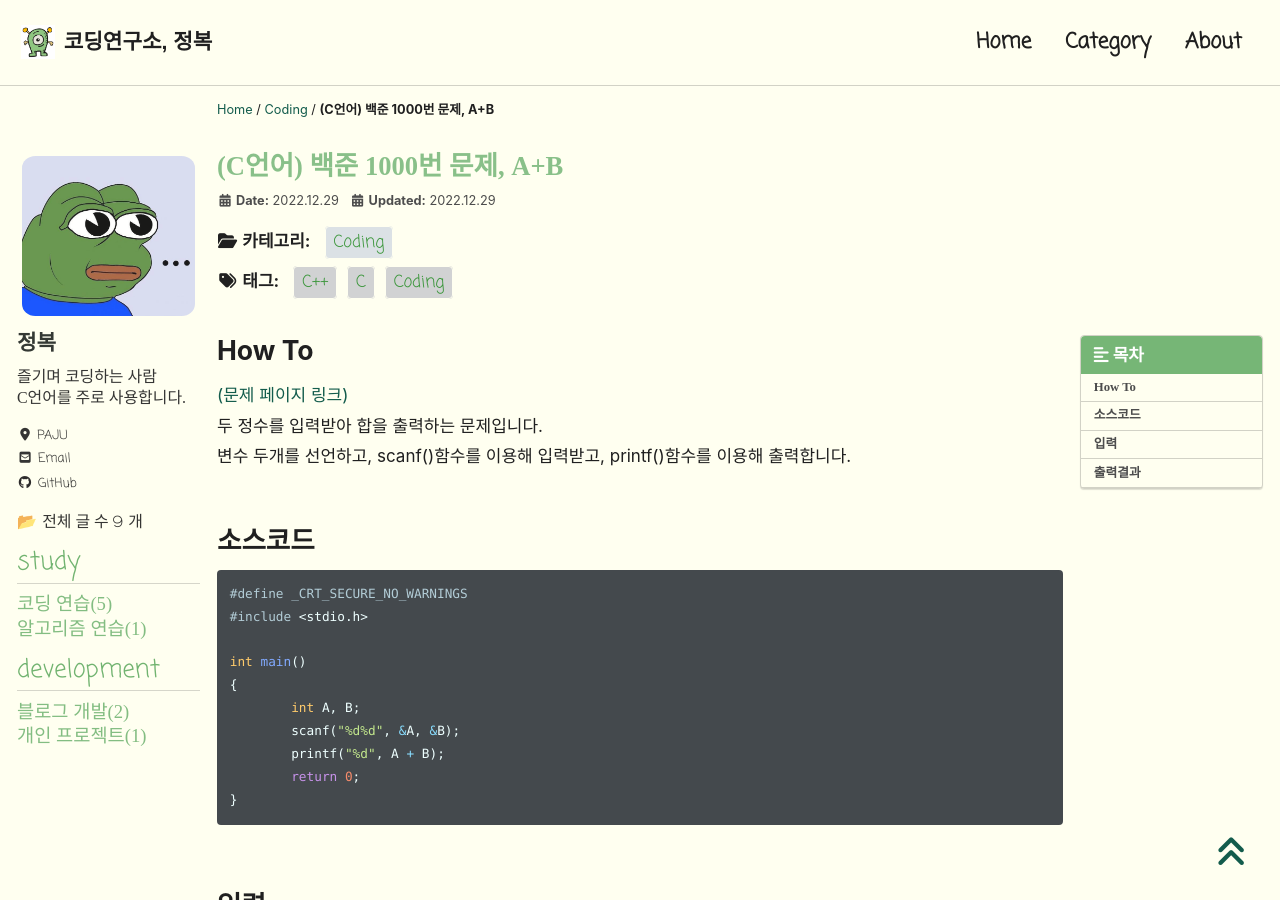
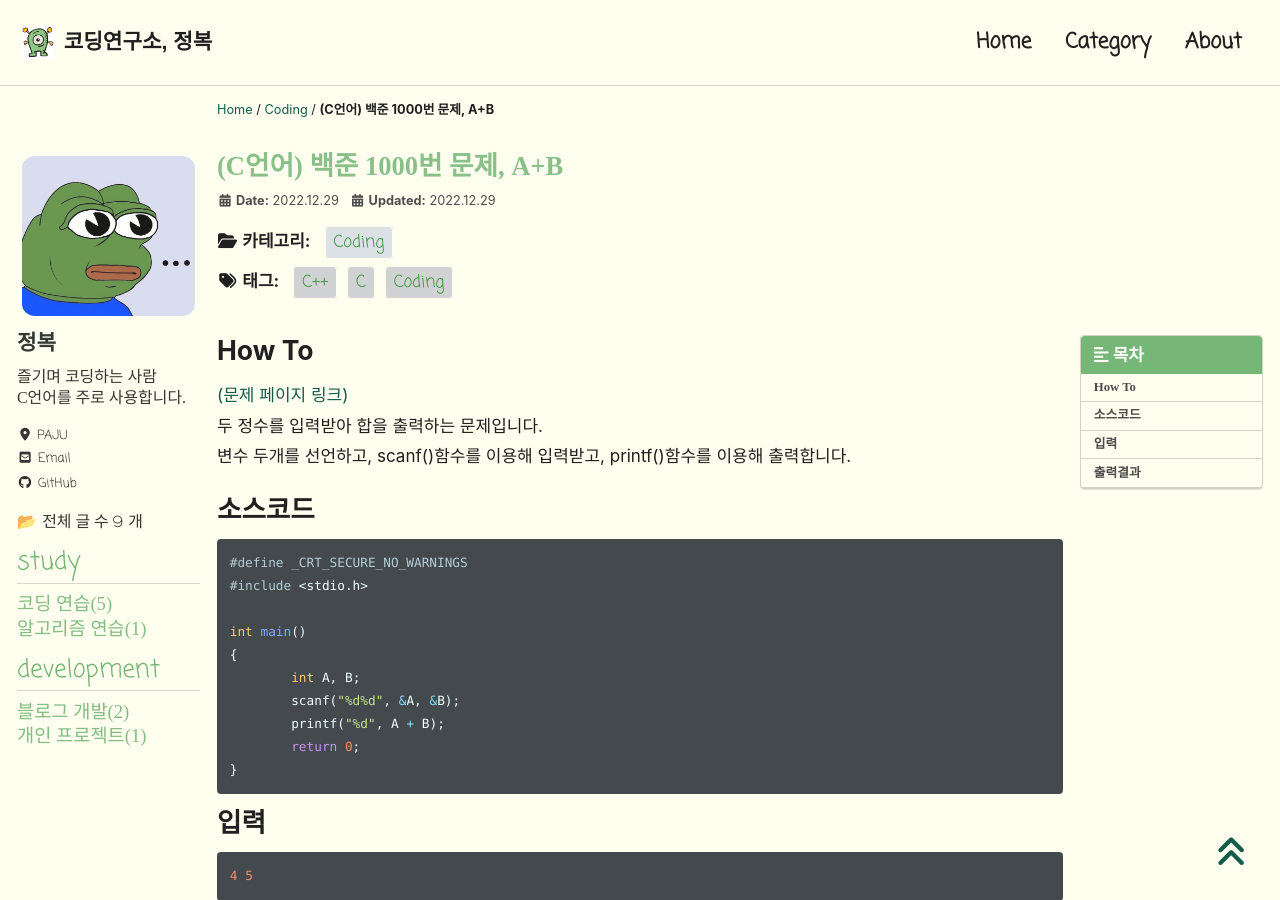
Before and after one commit to JBL28/jbl28.github.io, a Jekyll site: the page built from _posts/Coding/2022-12-29-BJ1000.md, in a window 1280 px wide and 900 px high. Built offline with Jekyll 4.4.1, drawn with Linux system fonts in a browser that asks for light colours; cached includes are drawn as plain includes; nearby versions of some CDN libraries; some web fonts are replaced; comment, search, counter and statistics services are not loaded.

Commit message:
Update 2022-12-29-BJ1000.md

````diff
--- a/_posts/Coding/2022-12-29-BJ1000.md
+++ b/_posts/Coding/2022-12-29-BJ1000.md
@@ -18,7 +18,8 @@ last_modified_at: 2022-12-29
 # How To
 [(문제 페이지 링크)](https://www.acmicpc.net/problem/1000)<br>
 두 정수를 입력받아 합을 출력하는 문제입니다.<br>
-변수 두개를 선언하고, scanf()함수를 이용해 입력받고, printf()함수를 이용해 출력합니다.<br><br>
+변수 두개를 선언하고, scanf()함수를 이용해 입력받고, printf()함수를 이용해 출력합니다.<br>
+
 # 소스코드
 ```cpp
 #define _CRT_SECURE_NO_WARNINGS
@@ -32,14 +33,13 @@ int main()
 	return 0;
 }
 ```
-<br>
+
 # 입력
 ```cpp
 4 5
 ```
-<br>
+
 # 출력결과
 ```cpp
 9
 ```
-<br>
````
